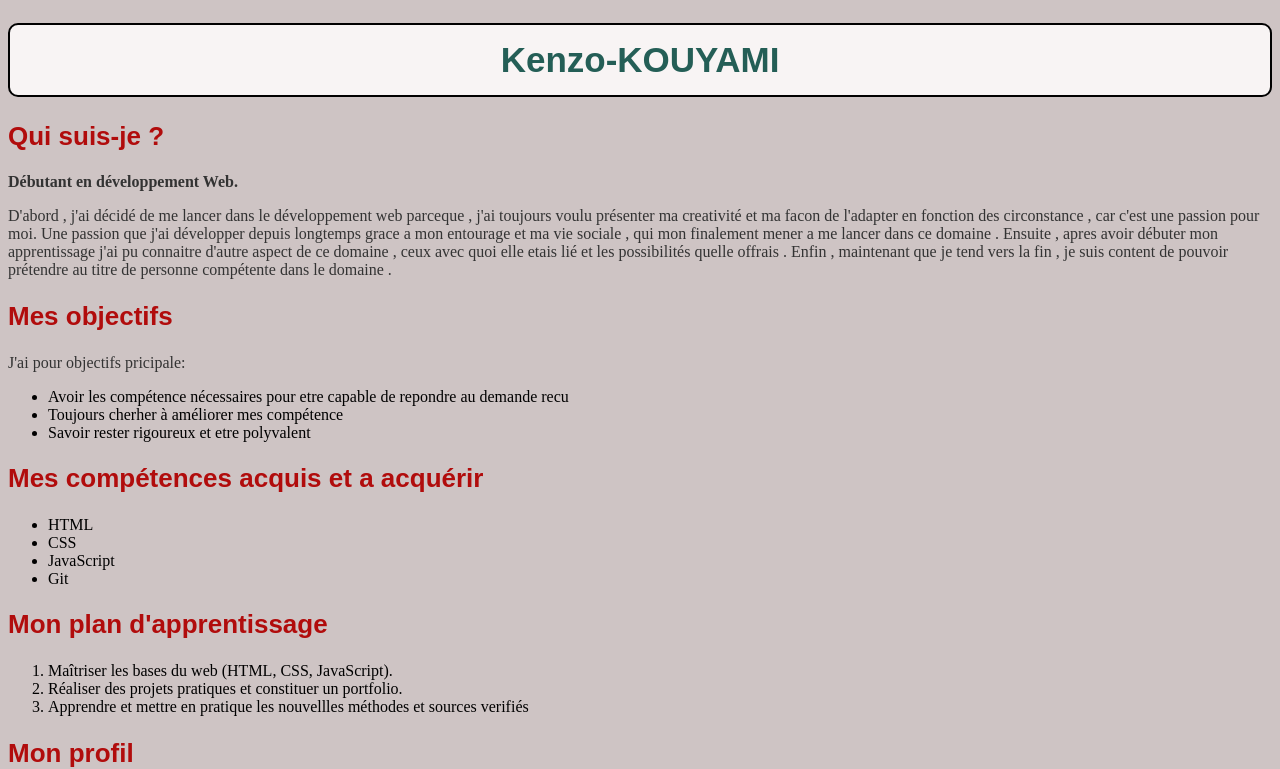
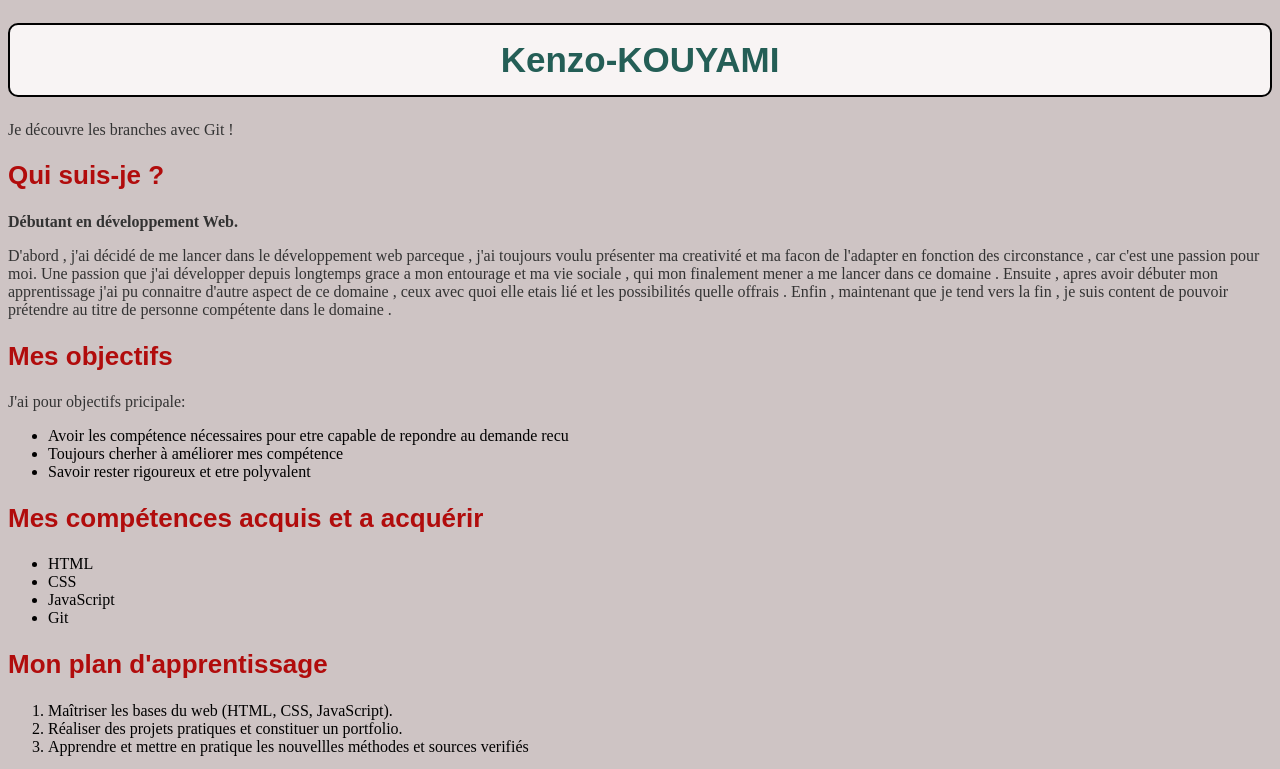
Before and after one commit to TK3-code/FormaDev, a plain HTML site: page MonPremierSitea/index.html in a window 1280 px wide. Shown: the top 769 px of the page. Drawn offline with Linux system fonts and the light colour scheme.

Commit message:
Ajout d'un paragraphe de présentation

```diff
--- a/MonPremierSitea/index.html
+++ b/MonPremierSitea/index.html
@@ -97,6 +97,8 @@ button {
 </head>
 <body>
     <h1>Kenzo-KOUYAMI</h1>
+
+    <p>Je découvre les branches avec Git !</p>
 
     <h2>Qui suis-je ?</h2>
 
```
